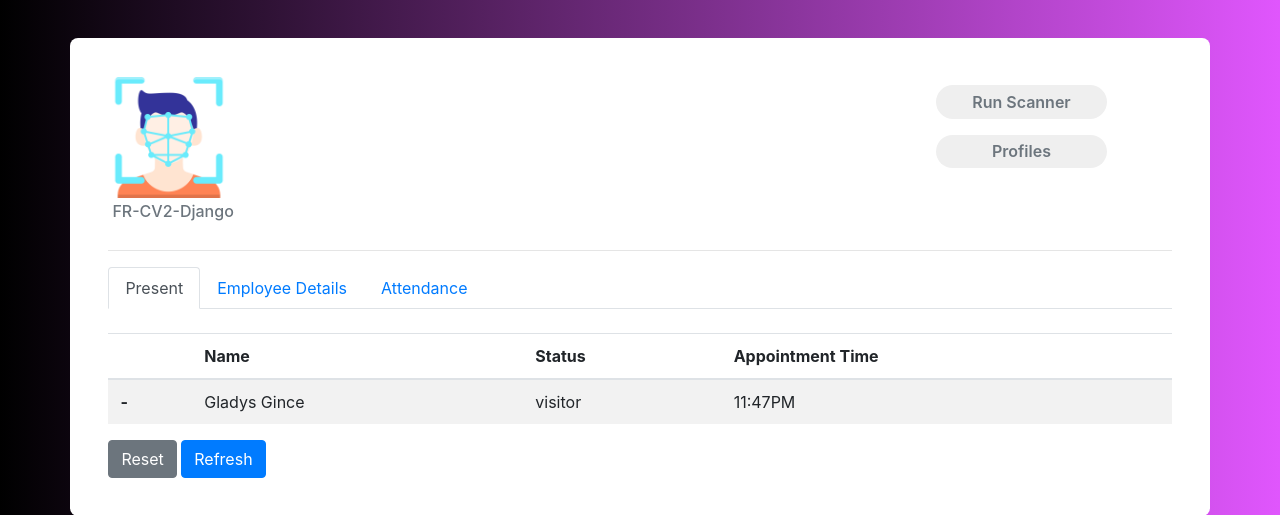
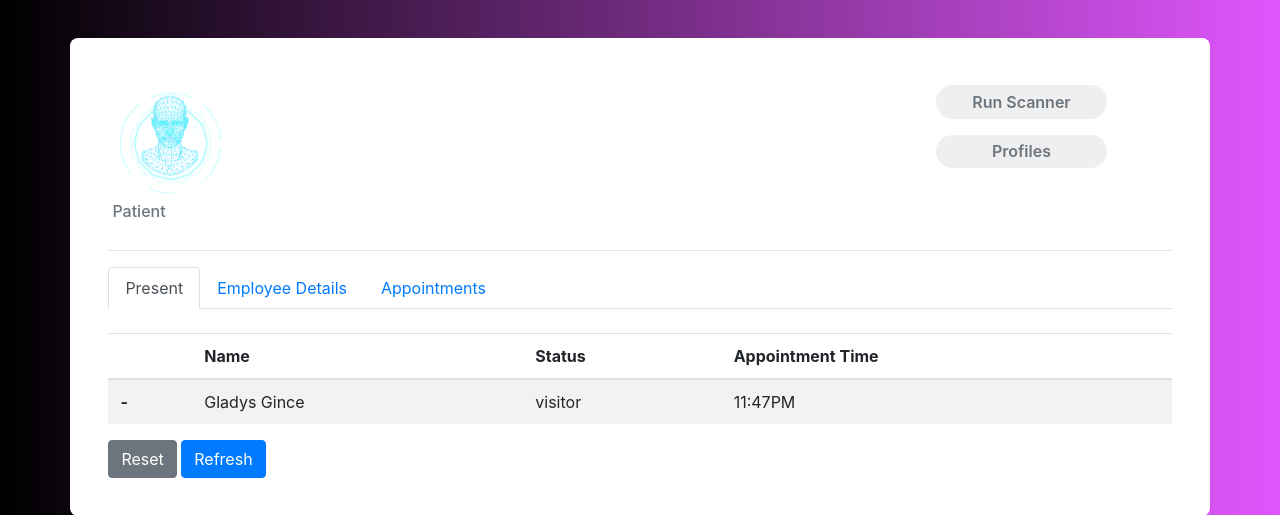
Before and after one commit to Pratham8902/GDA_Hackathon_2k23, a Django app: page / in a window 1280 px wide. Shown: the top 515 px of the page. Run offline with Django 3.2, Linux system fonts and the light colour scheme; data comes from the database, SQL or seed files in the repository; some libraries are stand-ins or nearby versions.

Commit message:
commit 4

```diff
--- a/core/templates/core/index.html
+++ b/core/templates/core/index.html
@@ -6,8 +6,8 @@
 
     <div class="row">
         <div class="col-md-3">
-            <img src="{% static 'img/fcicon.png'%}" alt="" width="50%">
-            <h6 class="text-muted p-1"> FR-CV2-Django</h6>
+            <img src="{% static 'img\fcicon.png'%}" alt="" width="50%">
+            <h6 class="text-muted p-1"> Patient</h6>
 
         </div>
         <div class="col-md-6">
@@ -33,7 +33,7 @@
         </li>
         <li class="nav-item" role="presentation">
             <a class="nav-link" id="history-tab" data-toggle="tab" href="#history" role="tab" aria-controls="contact"
-                aria-selected="false">Attendance</a>
+                aria-selected="false">Appointments</a>
         </li>
     </ul>
 
```
Also changed, not shown: static/img/fcicon.png.
